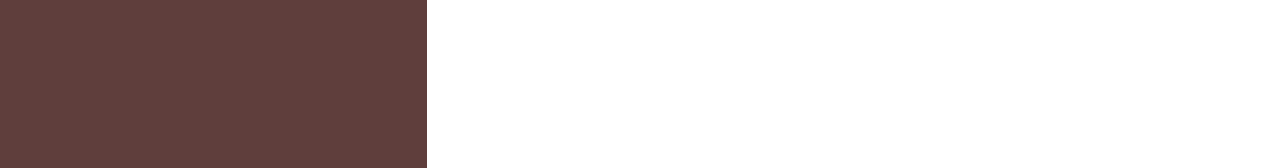
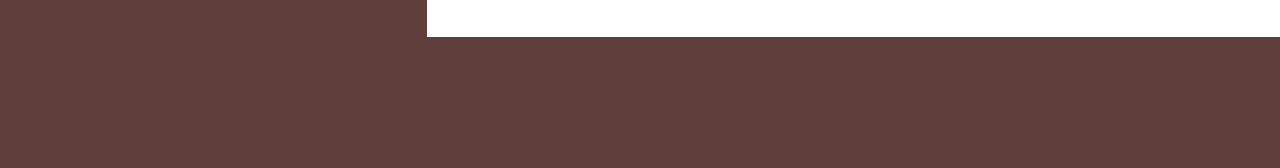
Before and after one commit to rahedmir/rahedmir.github.io, a plain HTML site: page index.html in a window 1280 px wide. Shown: the part 632-800 px from the top of the page. Drawn offline with nearby package versions, Linux system fonts and the light colour scheme.

Commit message:
Add files via upload

```diff
--- a/index.html
+++ b/index.html
@@ -55,7 +55,7 @@
             <p class="footer-left">&copy; 2025. All rights reserved.</p>
         </div>
 
-        <div class="col-md-8 fill-height right-panel" id="toogle-panel">
+        <div class="col-md-8 right-panel" id="toogle-panel">
             <h4>Qualifications</h4>
             <h5>M.Tech (Work Integrated Learning Program)</h5>
             <p><a href="https://www.bits-pilani.ac.in" target="_blank" class="links">Bits Pilani.</a></p>
@@ -102,7 +102,6 @@
 
       if (!scrolledDown) {
         toogle.style.display = "block";
-        toogle.style.backgroundColor = "#FFF";
 
         window.scrollBy({
             // scroll down
@@ -113,7 +112,6 @@
       }
       else {
         toogle.style.display = "none";
-        toogle.style.backgroundColor = "#5F3E3C";
 
         window.scrollBy({
             // scroll up
--- a/style.css
+++ b/style.css
@@ -1,5 +1,9 @@
 
 /* Glogal CSS */
+
+body {
+    background-color: #5F3E3C;
+}
 
 h4 {
     font-family: "Roboto", sans-serif;
@@ -55,10 +59,6 @@ a {
 .social-text {
     margin: 40px 20px 20px 20px;
 }
-
-.fill-height {
-    height: 100vh;
- }
 
 .right-panel {
     background-color: #FFF;
@@ -135,7 +135,6 @@ a {
 
     .right-panel {
         display: none;
-        background-color: #5F3E3C;
     }
 
     .project-padding {
```
